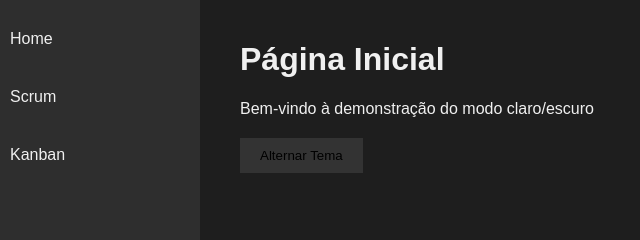
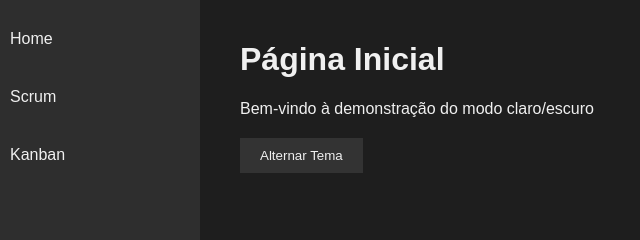
Before and after one commit to LuconhaOliveira/light-dark-mode, a plain HTML site: page index.html in a window 1280 px wide. Both pictures are taken after a click on the button "Alternar Tema". Shown: the top 240 px of the page, 0-640 px from the left. Drawn offline with Linux system fonts and the light colour scheme.

Commit message:
ADD: better color for button

```diff
--- a/styles.css
+++ b/styles.css
@@ -91,6 +91,7 @@
 
 .theme-container.dark .theme-toggle-button{
     background-color: var(--button-bg-dark);
+    color: var(--text-color-dark);
 }
 
 .theme-toggle-button:hover{
```
